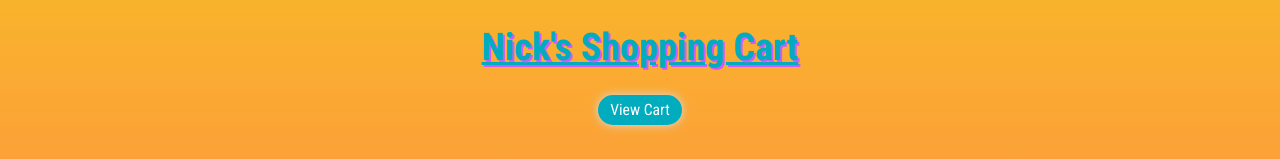
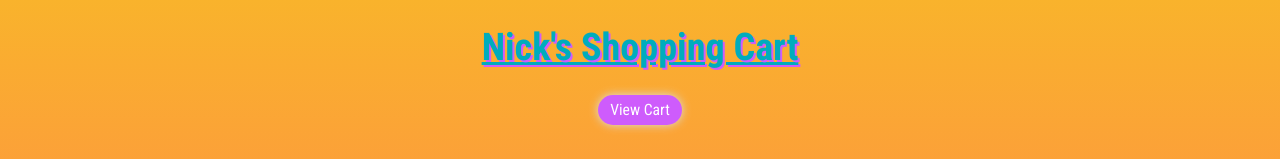
Before and after one commit to LDRMuse/hw-simple-cart-STLnick, a website: page client/index.html in a window 1280 px wide. Shown: the top 159 px of the page. Drawn offline with nearby package versions, Linux system fonts and the light colour scheme.

Commit message:
:lipstick: Style 'view cart' button

```diff
--- a/client/style.css
+++ b/client/style.css
@@ -18,6 +18,10 @@ h1 {
   font-size: 3.815em;
   text-decoration: underline;
   text-shadow: 2px 2px var(--tertiary-color);
+}
+
+#cartBtn {
+  background-color: var(--tertiary-color);
 }
 
 main {
```
